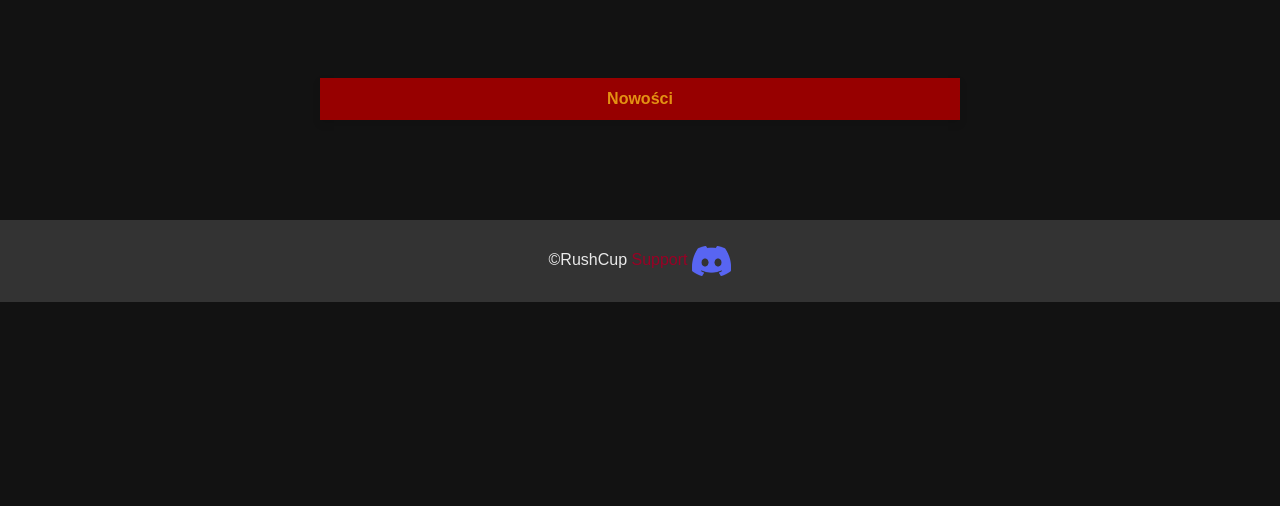
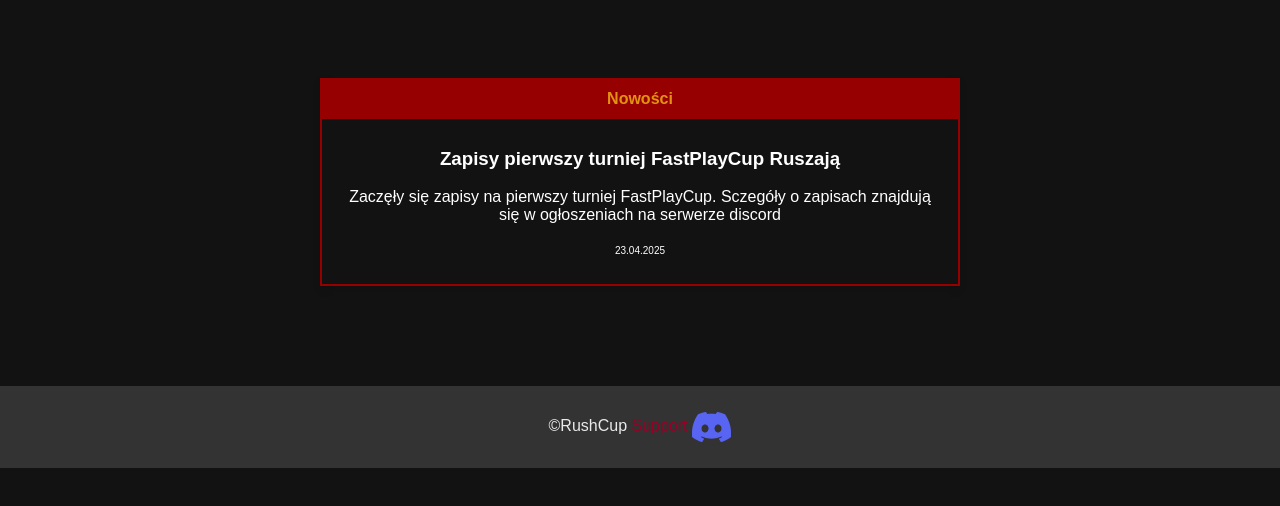
Before and after one commit to Bl4sev9/FastPlayCup-News, a plain HTML site: page index.html in a window 1280 px wide. Shown: the part 92-598 px from the top of the page. Drawn offline with Linux system fonts and the light colour scheme.

Commit message:
Update index.html

```diff
--- a/index.html
+++ b/index.html
@@ -175,6 +175,15 @@ header a {
 
 
 
+        <tr>
+            <td>
+                <div class="news-item">
+          <h3>Zapisy pierwszy turniej FastPlayCup Ruszają</h3>
+          <p>Zaczęły się zapisy na pierwszy turniej FastPlayCup. Sczegóły o zapisach znajdują się w ogłoszeniach na serwerze discord </p>
+          <p><a class="data">23.04.2025</a></p>
+        </div>
+            </td>
+        </tr>
 
         <!--
         <tr>
```
